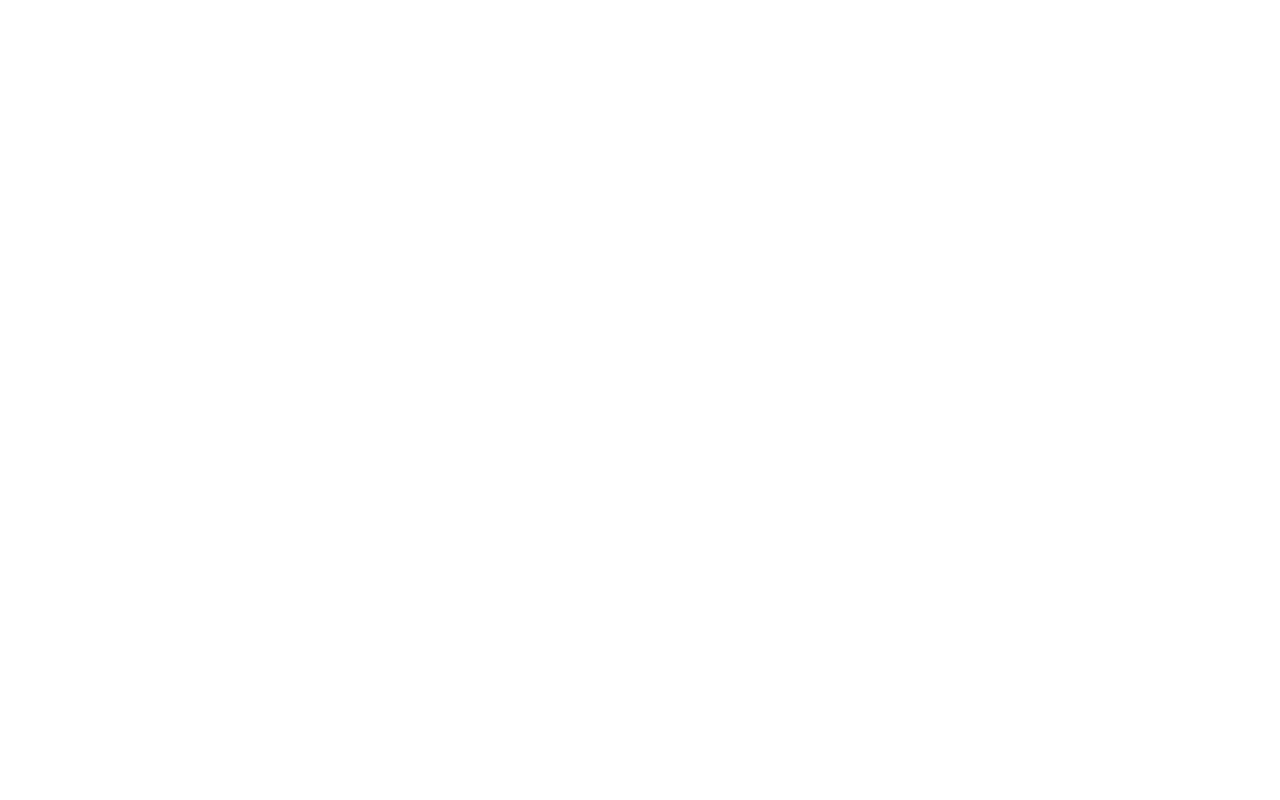
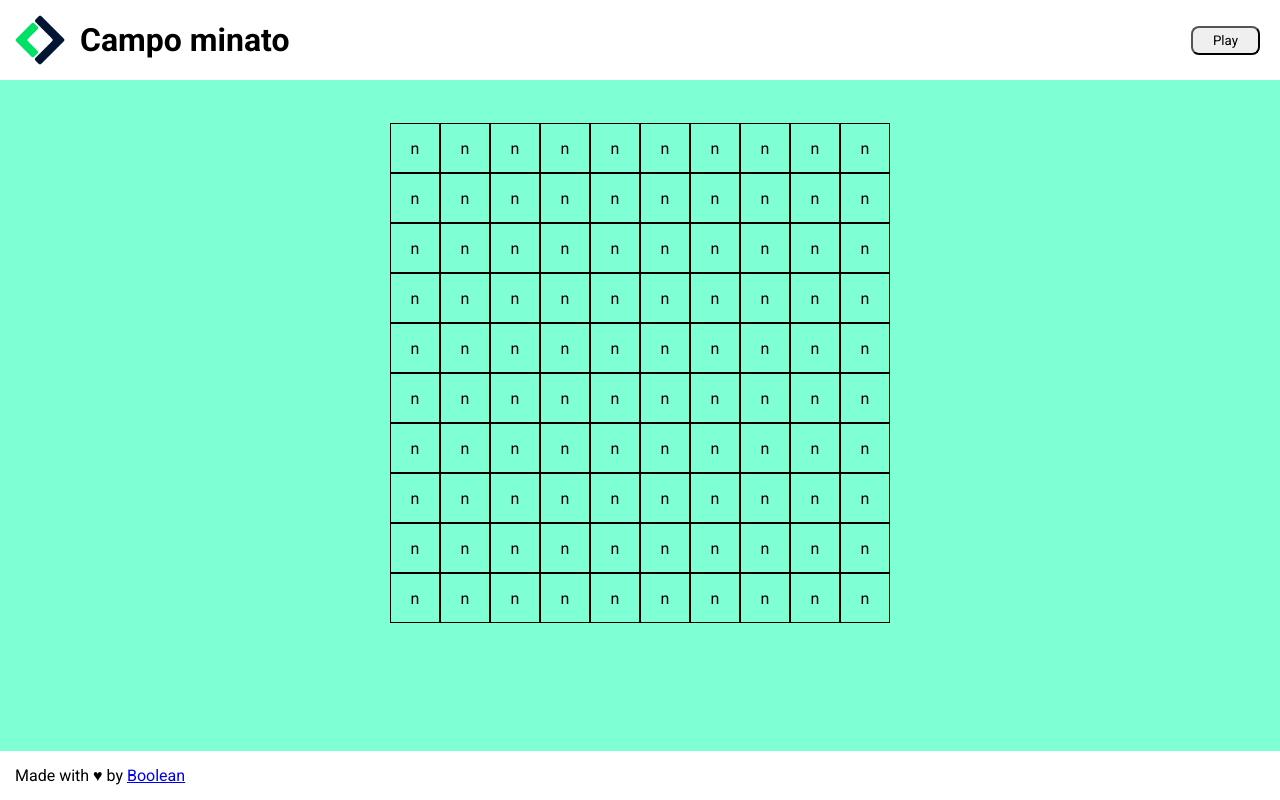
Before and after one commit to marcomammi02/js-campominato-grid, a plain HTML site: page index.html in a window 1280 px wide. Drawn offline with Linux system fonts and the light colour scheme.

Commit message:
html + css

```diff
--- a/index.html
+++ b/index.html
@@ -19,8 +19,122 @@
 
     <!-- main style -->
     <link rel="stylesheet" href="style.css">
+
 </head>
 <body>
-
+    <header>
+        <div class="logo-title">
+            <img src="img/logo-boolean.jpg" alt="">
+            <h1>Campo minato</h1>
+        </div>
+        <button class="btn-play">Play</button>
+    </header>
+    <main>
+        <div class="table">
+            <div class="cell">n</div>
+            <div class="cell">n</div>
+            <div class="cell">n</div>
+            <div class="cell">n</div>
+            <div class="cell">n</div>
+            <div class="cell">n</div>
+            <div class="cell">n</div>
+            <div class="cell">n</div>
+            <div class="cell">n</div>
+            <div class="cell">n</div>
+            <div class="cell">n</div>
+            <div class="cell">n</div>
+            <div class="cell">n</div>
+            <div class="cell">n</div>
+            <div class="cell">n</div>
+            <div class="cell">n</div>
+            <div class="cell">n</div>
+            <div class="cell">n</div>
+            <div class="cell">n</div>
+            <div class="cell">n</div>
+            <div class="cell">n</div>
+            <div class="cell">n</div>
+            <div class="cell">n</div>
+            <div class="cell">n</div>
+            <div class="cell">n</div>
+            <div class="cell">n</div>
+            <div class="cell">n</div>
+            <div class="cell">n</div>
+            <div class="cell">n</div>
+            <div class="cell">n</div>
+            <div class="cell">n</div>
+            <div class="cell">n</div>
+            <div class="cell">n</div>
+            <div class="cell">n</div>
+            <div class="cell">n</div>
+            <div class="cell">n</div>
+            <div class="cell">n</div>
+            <div class="cell">n</div>
+            <div class="cell">n</div>
+            <div class="cell">n</div>
+            <div class="cell">n</div>
+            <div class="cell">n</div>
+            <div class="cell">n</div>
+            <div class="cell">n</div>
+            <div class="cell">n</div>
+            <div class="cell">n</div>
+            <div class="cell">n</div>
+            <div class="cell">n</div>
+            <div class="cell">n</div>
+            <div class="cell">n</div>
+            <div class="cell">n</div>
+            <div class="cell">n</div>
+            <div class="cell">n</div>
+            <div class="cell">n</div>
+            <div class="cell">n</div>
+            <div class="cell">n</div>
+            <div class="cell">n</div>
+            <div class="cell">n</div>
+            <div class="cell">n</div>
+            <div class="cell">n</div>
+            <div class="cell">n</div>
+            <div class="cell">n</div>
+            <div class="cell">n</div>
+            <div class="cell">n</div>
+            <div class="cell">n</div>
+            <div class="cell">n</div>
+            <div class="cell">n</div>
+            <div class="cell">n</div>
+            <div class="cell">n</div>
+            <div class="cell">n</div>
+            <div class="cell">n</div>
+            <div class="cell">n</div>
+            <div class="cell">n</div>
+            <div class="cell">n</div>
+            <div class="cell">n</div>
+            <div class="cell">n</div>
+            <div class="cell">n</div>
+            <div class="cell">n</div>
+            <div class="cell">n</div>
+            <div class="cell">n</div>
+            <div class="cell">n</div>
+            <div class="cell">n</div>
+            <div class="cell">n</div>
+            <div class="cell">n</div>
+            <div class="cell">n</div>
+            <div class="cell">n</div>
+            <div class="cell">n</div>
+            <div class="cell">n</div>
+            <div class="cell">n</div>
+            <div class="cell">n</div>
+            <div class="cell">n</div>
+            <div class="cell">n</div>
+            <div class="cell">n</div>
+            <div class="cell">n</div>
+            <div class="cell">n</div>
+            <div class="cell">n</div>
+            <div class="cell">n</div>
+            <div class="cell">n</div>
+            <div class="cell">n</div>
+            <div class="cell">n</div>
+        </div>
+    </main>
+    <footer>
+        <p>Made with &#9829; by <a href="https://boolean.careers">Boolean</a></p>
+    </footer>
 </body>
 </html>
--- a/style.css
+++ b/style.css
@@ -4,3 +4,64 @@
     box-sizing: border-box;
     font-family: 'Roboto', sans-serif;
 }
+
+body{
+    background-color: #7fffd4;
+}
+
+/* header */
+header {
+    display: flex;
+    align-items: center;
+    justify-content:space-between;
+    background-color: #ffffff;
+}
+
+.logo-title {
+    display: flex;
+    align-items: center;
+}
+
+header h1 {
+    font-size: 2rem;
+}
+
+header img {
+    width: 80px;
+}
+
+header button {
+    margin-right: 20px;
+    padding: 5px 20px;
+    border-radius: 8px;
+}
+
+
+/* main */
+.table {
+    width: 500px;
+    height: 500px;
+    margin: 43px auto;
+    display: flex;
+    flex-wrap: wrap;
+}
+
+.cell {
+    width: calc(100% / 10);
+    height: calc(100% / 10);
+    border:1px solid black;
+    display: flex;
+    justify-content: center;
+    align-items: center;
+}
+
+
+/* footer */
+footer {
+    position: absolute;
+    bottom: 0;
+    left: 0;
+    right: 0;
+    background-color: #ffffff;
+    padding: 15px;
+}
```
Also changed, not shown: img/logo-boolean.jpg (added).
